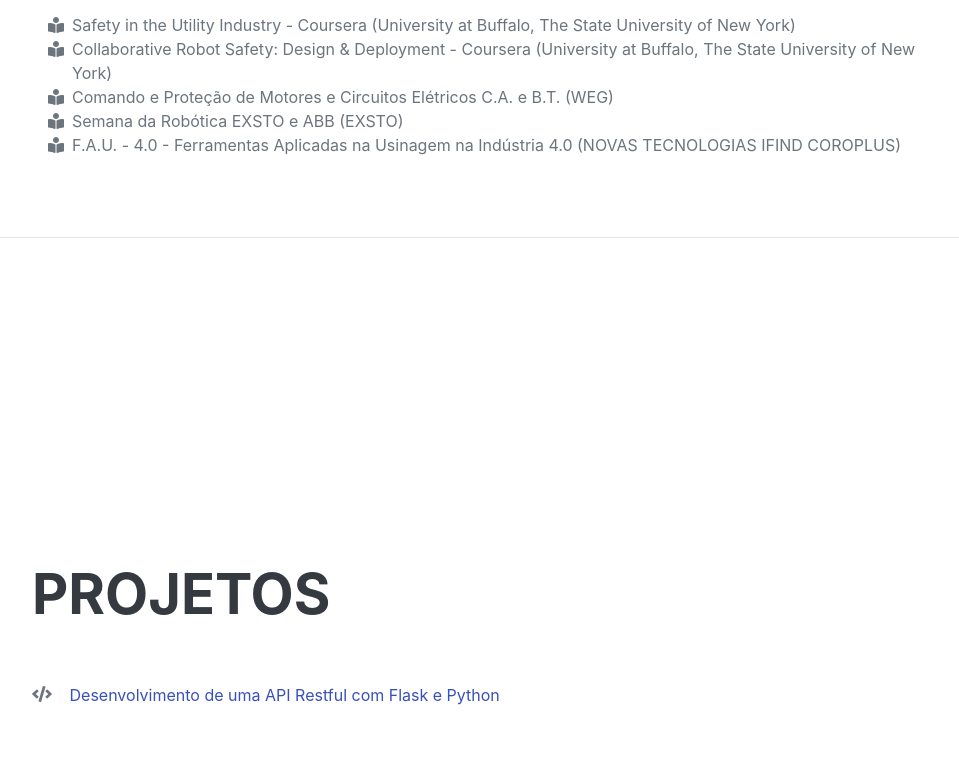
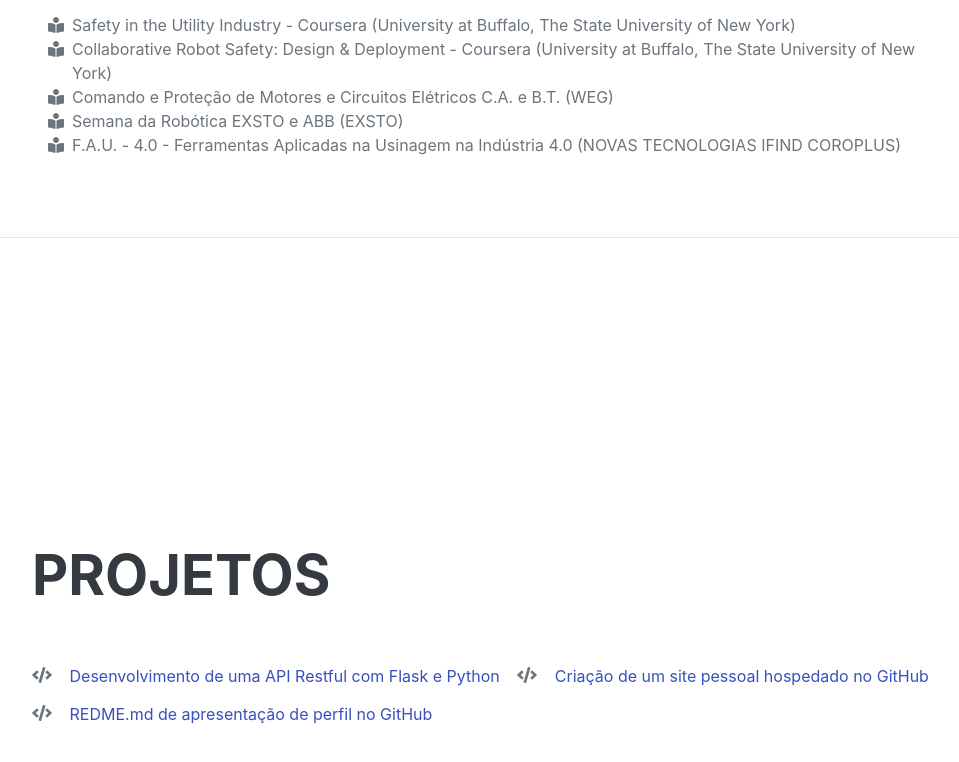
Before and after one commit to DodoAz/DodoAz.github.io, a plain HTML site: page index.html in a window 1280 px wide. Shown: the part 5273-6035 px from the top of the page, without its empty margins (288-1247 px from the left). Drawn offline with nearby package versions, Linux system fonts and the light colour scheme; a web font is replaced by a local one.

Commit message:
Adicionados projetos de site e readme de perfil

```diff
--- a/index.html
+++ b/index.html
@@ -305,6 +305,10 @@
                     <h2 class="mb-5">Projetos</h2>
                     <i class="fas fa-code"></i>
                     <a href="https://github.com/DodoAz/rest_api_atividades" class="btn btn-link">Desenvolvimento de uma API Restful com Flask e Python</a>
+                    <i class="fas fa-code"></i>
+                    <a href="https://github.com/DodoAz/DodoAz.github.io" class="btn btn-link">Criação de um site pessoal hospedado no GitHub</a>
+                    <i class="fas fa-code"></i>
+                    <a href="https://github.com/DodoAz/DodoAz" class="btn btn-link">REDME.md de apresentação de perfil no GitHub</a>
                 </div>
             </section>
         </div>
```
